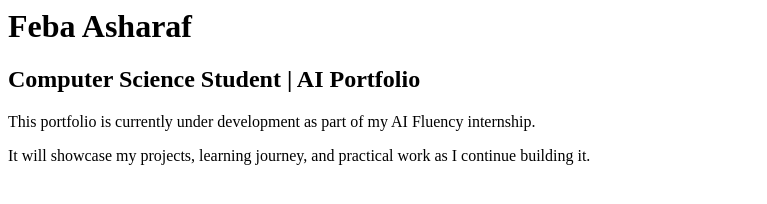
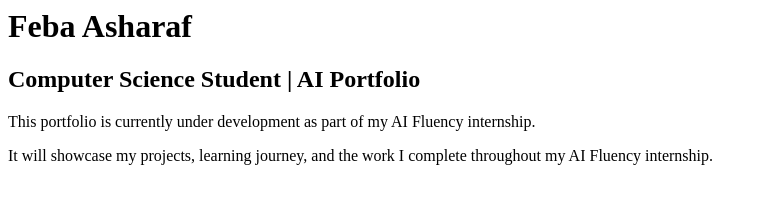
Before and after one commit to febaasharaf-lgtm/portfolio, a plain HTML site: page index.html in a window 1280 px wide. Shown: the whole page, without its empty margins (0-767 px from the left). Drawn offline with Linux system fonts and the light colour scheme.

Commit message:
index.html

```diff
--- a/index.html
+++ b/index.html
@@ -1,4 +1,4 @@
 <h1>Feba Asharaf</h1>
 <h2>Computer Science Student | AI Portfolio</h2>
 <p>This portfolio is currently under development as part of my AI Fluency internship.</p>
-<p>It will showcase my projects, learning journey, and practical work as I continue building it.</p>
+<p>It will showcase my projects, learning journey, and the work I complete throughout my AI Fluency internship.</p>
```
